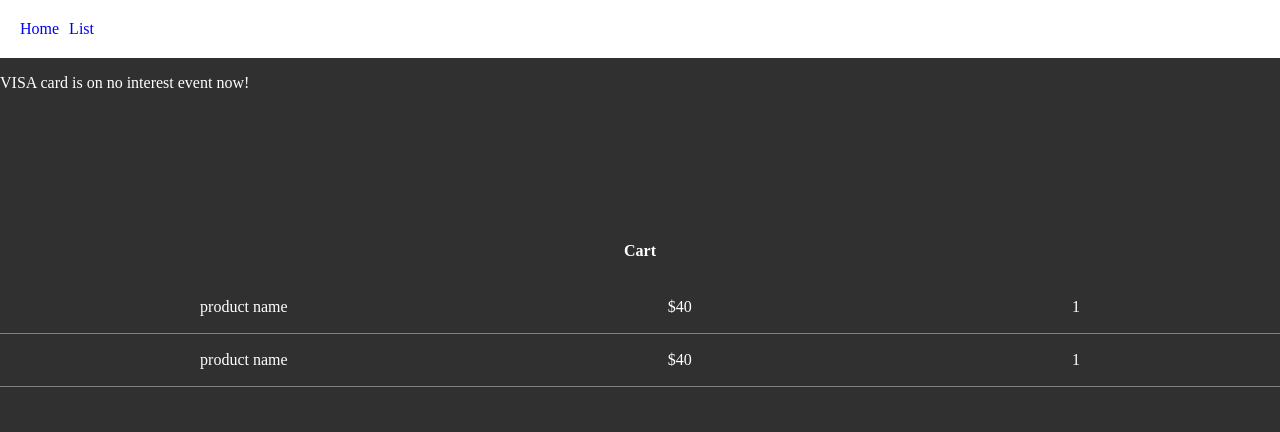
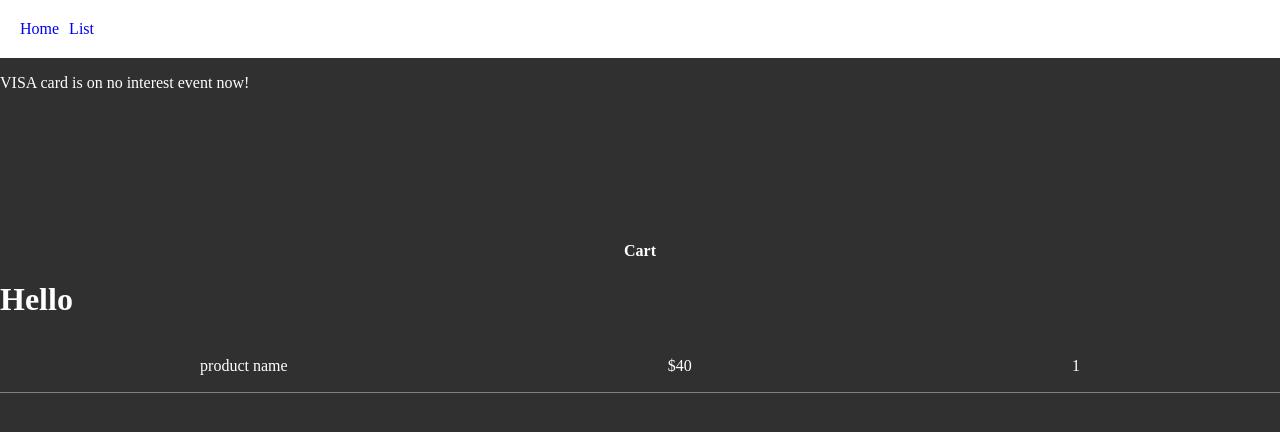
Before and after one commit to TonyKim9401/nextjsToyProject, a Next.js app: page /cart in a window 1280 px wide. Shown: the top 432 px of the page. Built offline with nearby package versions, Linux system fonts and the light colour scheme.

Commit message:
feat How to make component
To make components in Next.js
1. export defult function {Name}{}
2. content must return( HTML code )
3. import components with its path

```diff
--- /dev/null
+++ b/app/cart/data.js
@@ -0,0 +1,3 @@
+export default function Hello() {
+  return <h1>Hello</h1>;
+}
--- a/app/cart/page.js
+++ b/app/cart/page.js
@@ -1,17 +1,21 @@
+import Hello from "./data.js";
+
 export default function Cart() {
   return (
     <div>
       <h4 className="title">Cart</h4>
-      <div className="cart-item">
-        <p>product name</p>
-        <p>$40</p>
-        <p>1</p>
-      </div>
-      <div className="cart-item">
-        <p>product name</p>
-        <p>$40</p>
-        <p>1</p>
-      </div>
+      <Hello />
+      <CartItem />
     </div>
   );
 }
+
+function CartItem() {
+  return (
+    <div className="cart-item">
+      <p>product name</p>
+      <p>$40</p>
+      <p>1</p>
+    </div>
+  );
+}
```
